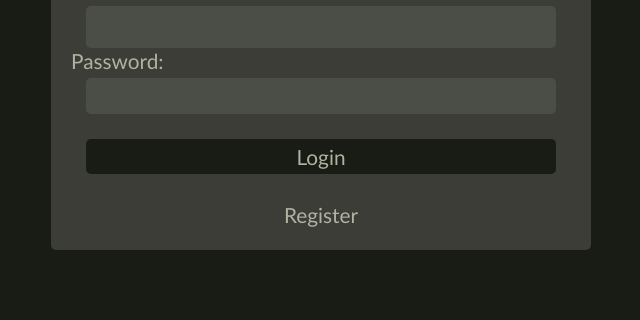
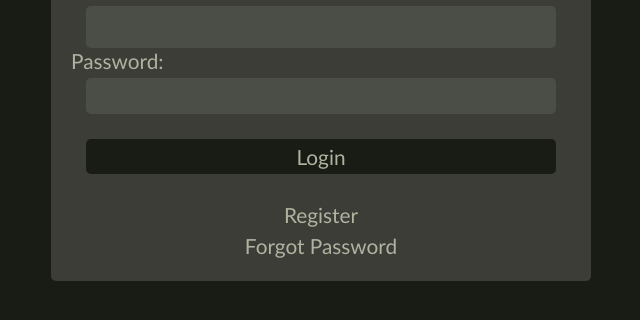
Before and after one commit to property360-2/Activity, a plain HTML site: page index.html in a window 1280 px wide. Shown: the part 142-462 px from the top of the page, without its empty margins (319-959 px from the left). Drawn offline with Linux system fonts and the light colour scheme.

Commit message:
Update index.html
added forgot password

```diff
--- a/index.html
+++ b/index.html
@@ -23,6 +23,8 @@
             </div>
             <button type="submit">Login</button>
             <a href="register.html">Register</a>
+            <a href="">Forgot Password</a>
+
         </form>
     </main>
 </body>
```
